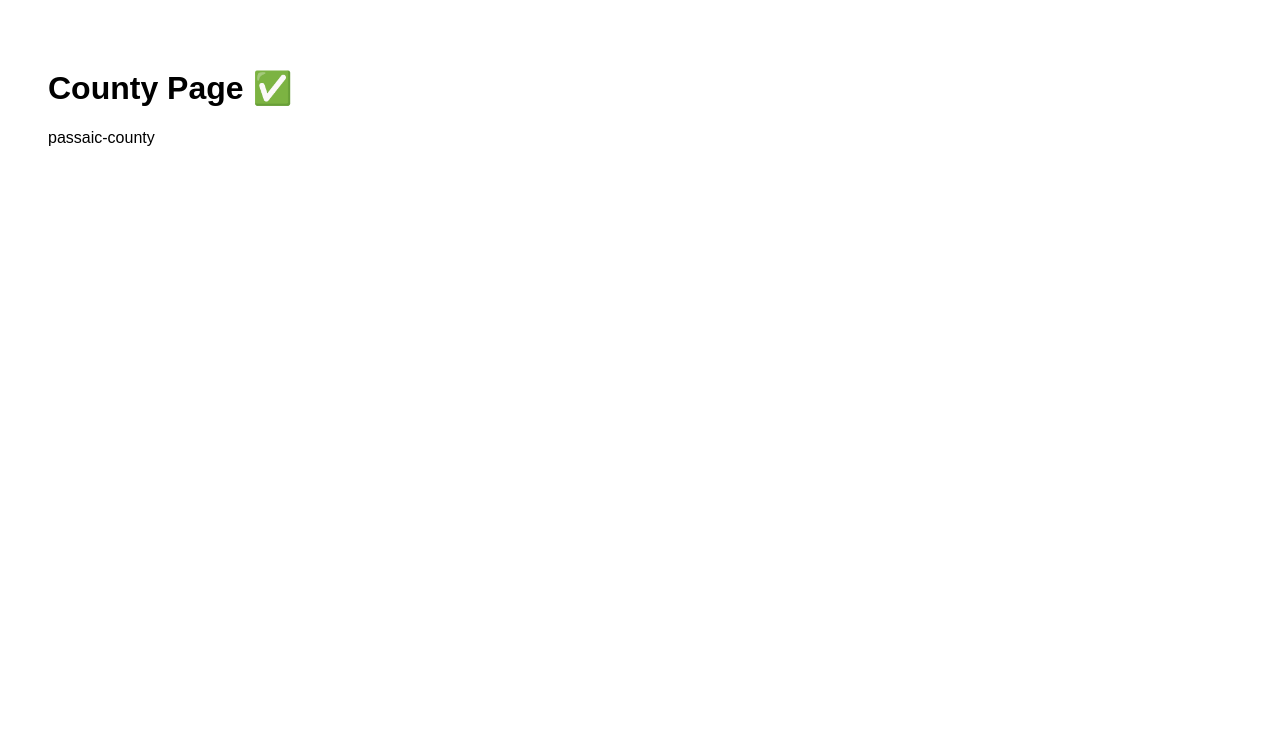
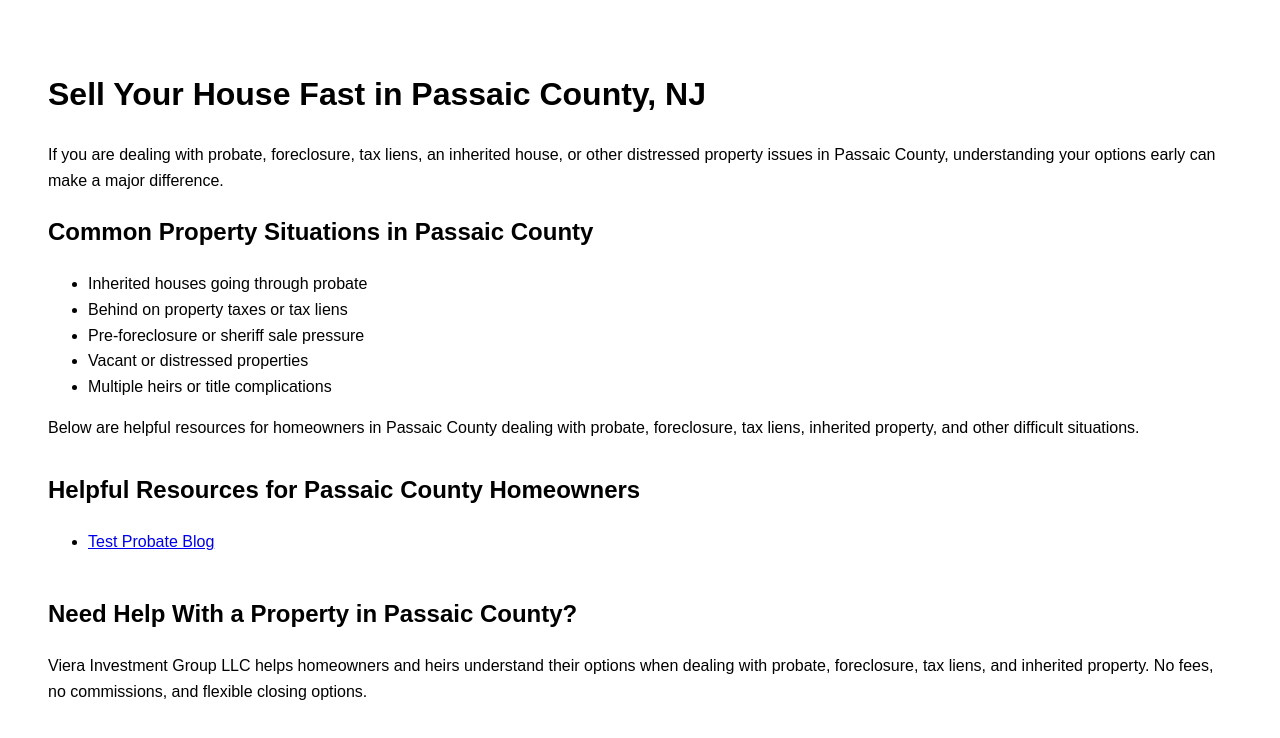
Before and after one commit to VieraGroup/viera-site, a Next.js app: page /counties/passaic-county in a window 1280 px wide. Shown: the top 738 px of the page. Built offline with nearby package versions, Linux system fonts and the light colour scheme.

Commit message:
feat: upgrade county page with SEO content

```diff
--- a/pages/counties/[countySlug].js
+++ b/pages/counties/[countySlug].js
@@ -1,27 +1,78 @@
-export default function CountyPage({ params }) {
+import { counties } from "../../data/counties";
+import { getAllPosts } from "../../lib/posts";
+import RelatedPosts from "../../components/RelatedPosts";
+
+function formatName(slug = "") {
+  return slug
+    .split("-")
+    .map((part) => part.charAt(0).toUpperCase() + part.slice(1))
+    .join(" ");
+}
+
+export default function CountyPage({ countySlug, countyName, allPosts }) {
   return (
-    <main style={{ padding: "40px", fontFamily: "Arial, sans-serif" }}>
-      <h1>County Page ✅</h1>
-      <p>{params.countySlug}</p>
+    <main style={{ padding: "40px", fontFamily: "Arial, sans-serif", lineHeight: "1.6" }}>
+      <h1>Sell Your House Fast in {countyName}, NJ</h1>
+
+      <p>
+        If you are dealing with probate, foreclosure, tax liens, an inherited house,
+        or other distressed property issues in {countyName}, understanding your options
+        early can make a major difference.
+      </p>
+
+      <h2>Common Property Situations in {countyName}</h2>
+      <ul>
+        <li>Inherited houses going through probate</li>
+        <li>Behind on property taxes or tax liens</li>
+        <li>Pre-foreclosure or sheriff sale pressure</li>
+        <li>Vacant or distressed properties</li>
+        <li>Multiple heirs or title complications</li>
+      </ul>
+
+      <p>
+        Below are helpful resources for homeowners in {countyName} dealing with
+        probate, foreclosure, tax liens, inherited property, and other difficult
+        situations.
+      </p>
+
+      <RelatedPosts
+        allPosts={allPosts}
+        mode="county"
+        countySlug={countySlug}
+        title={`Helpful Resources for ${countyName} Homeowners`}
+      />
+
+      <section style={{ marginTop: "40px" }}>
+        <h2>Need Help With a Property in {countyName}?</h2>
+        <p>
+          Viera Investment Group LLC helps homeowners and heirs understand their
+          options when dealing with probate, foreclosure, tax liens, and inherited
+          property. No fees, no commissions, and flexible closing options.
+        </p>
+      </section>
     </main>
   );
 }
 
 export async function getStaticPaths() {
+  const paths = counties.map((county) => ({
+    params: { countySlug: county.slug },
+  }));
+
   return {
-    paths: [
-      { params: { countySlug: "passaic-county" } },
-      { params: { countySlug: "bergen-county" } },
-      { params: { countySlug: "essex-county" } },
-    ],
+    paths,
     fallback: false,
   };
 }
 
 export async function getStaticProps({ params }) {
+  const allPosts = await getAllPosts();
+
   return {
     props: {
-      params,
+      countySlug: params.countySlug,
+      countyName: formatName(params.countySlug),
+      allPosts,
     },
   };
 }
```
